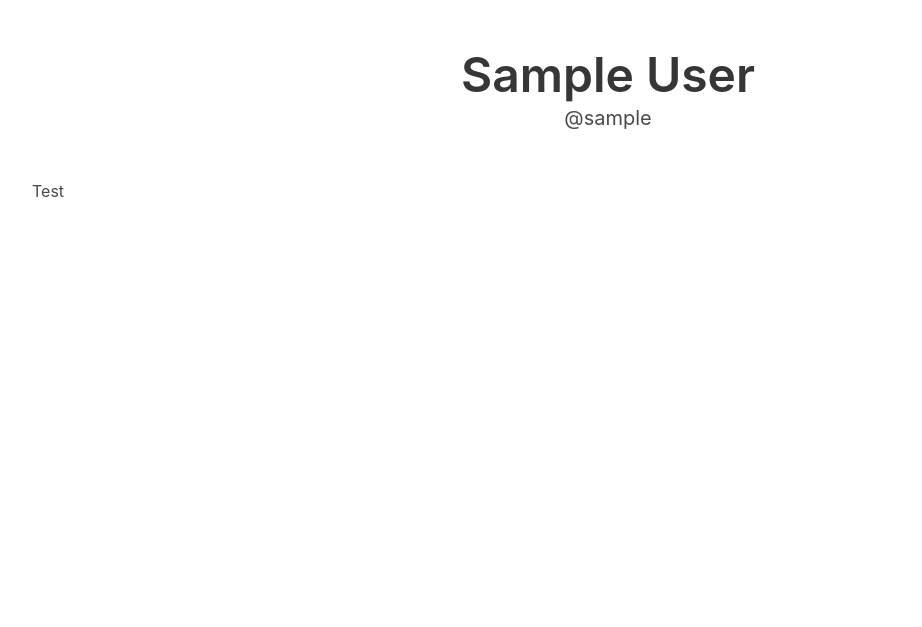
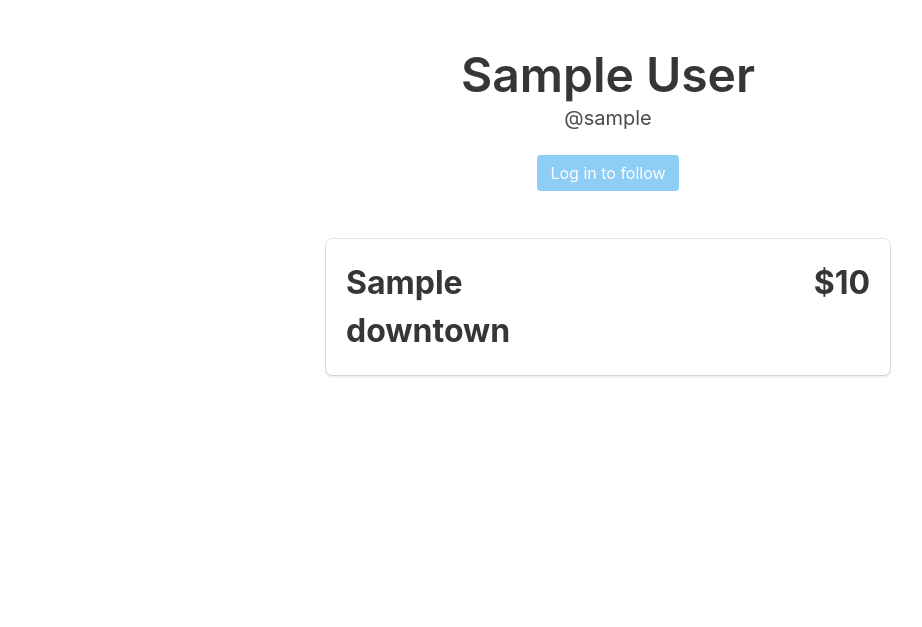
Before and after one commit to ArmaanT/downtown-marketplace, a Django app: a page that uses main/templates/main/profile.html in a window 1280 px wide. Shown: the part 52-679 px from the top of the page, without its empty margins (32-954 px from the left). Run offline with Django 3.2, Linux system fonts and the light colour scheme; tables that the repository leaves empty hold one stand-in row (values such as "Sample post"); some libraries are stand-ins or nearby versions.

Commit message:
Got basic profile view working

```diff
--- a/main/templates/main/profile.html
+++ b/main/templates/main/profile.html
@@ -2,13 +2,39 @@
 
 {% block header %}
 <div class="columns is-desktop">
-  <div class="column is-6 is-offset-3">
-    <h1 class="title is-1 has-text-centered">{{ profile_user.first_name }} {{ profile_user.last_name}}</h1>
-    <h1 class="subtitle has-text-centered">@{{ profile_user.username }}</h1>
+  <div class="column is-6 is-offset-3 has-text-centered">
+    <h1 class="title is-1">{{ profile_user.first_name }} {{ profile_user.last_name}}</h1>
+    <h1 class="subtitle">@{{ profile_user.username }}</h1>
+    {% if follow_state == 1 %}
+    <a class="button is-primary"><p><i class="fas fa-check"></i> following</p></a>
+    {% elif follow_state == 2 %}
+    <a class="button is-info"><p><i class="fas fa-plus"></i> follow</p></a>
+    {% else %}
+    <a class="button is-info" disabled><p>Log in to follow</p></a>
+    {% endif %}
   </div>
 </div>
 {% endblock %}
 
 {% block content %}
-<h1>Test</h1>
+{% for ticket in profile_user.ticket_set.all %}
+<div class="columns">
+  <div class="column is-6 is-offset-3">
+    <div class="box">
+      <div class="columns">
+        <div class="column">
+          <strong class="is-size-3">
+            {{ ticket.downtown }}
+          </strong>
+        </div>
+        <div class="column has-text-right">
+          <strong class="is-size-3">
+            ${{ ticket.price }}
+          </strong>
+        </div>
+      </div>
+    </div>
+  </div>
+</div>
+{% endfor %}
 {% endblock %}
--- a/main/views.py
+++ b/main/views.py
@@ -42,9 +42,18 @@ class ProfileView(TemplateView):
         context = super().get_context_data(**kwargs)
 
         uname = kwargs['username']
-        if uname == "":
-            uname = self.request.user.username
+        prof_user = User.objects.filter(username=uname).first()
 
-        context['profile_user'] = User.objects.filter(username=uname).first()
+        follow_state = 0
+        user = self.request.user
+
+        if user.is_authenticated:
+            if user.following.filter(id=prof_user.id).exists():
+                follow_state = 1
+            else:
+                follow_state = 2
+
+        context['follow_state'] = follow_state
+        context['profile_user'] = prof_user
 
         return context
```
Also changed, not shown: main/static/follow.js (added).
